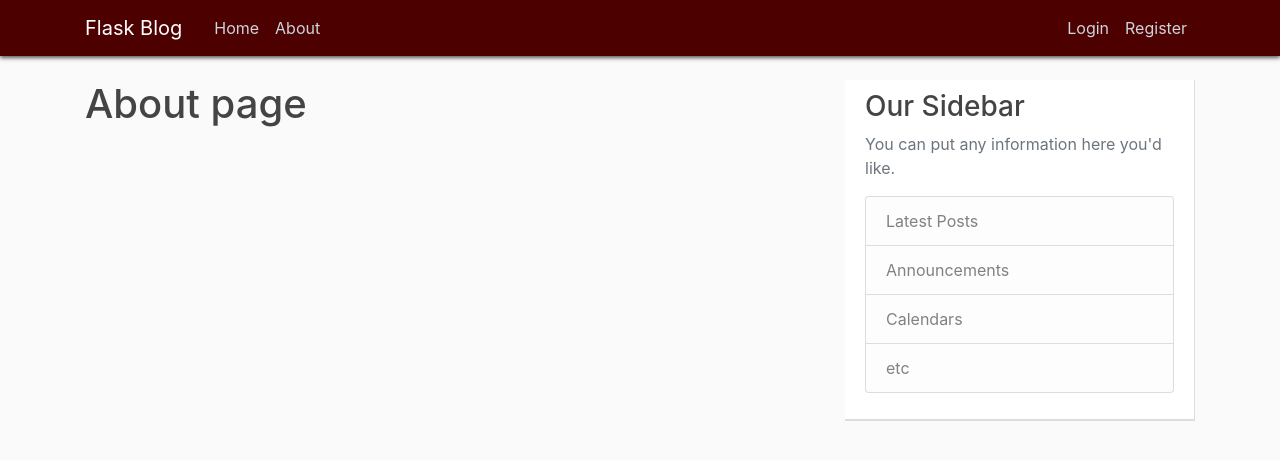
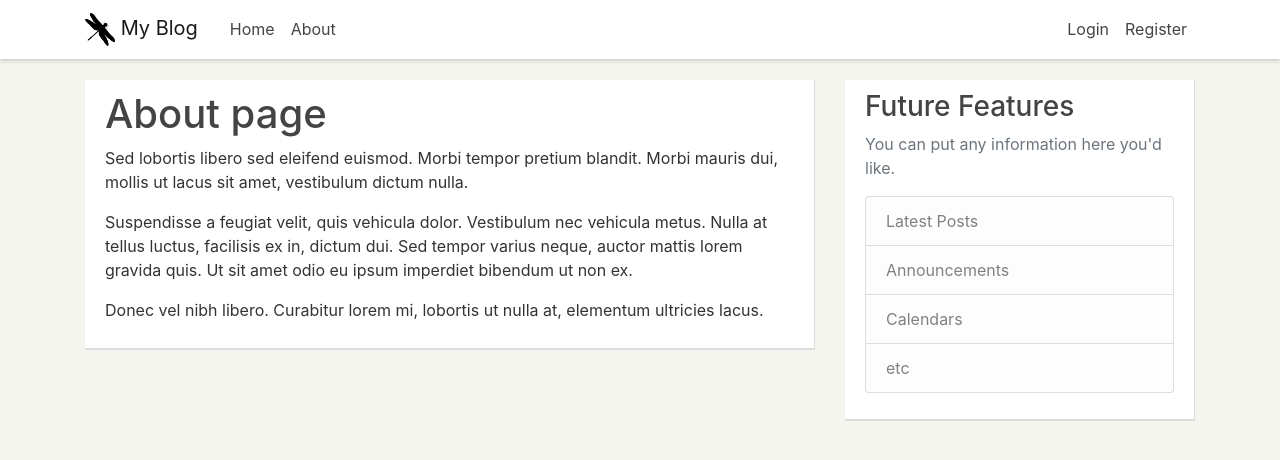
Before and after one commit to JuliaMatejko/PyFlaskBlog, a Flask app: page /about in a window 1280 px wide. Shown: the top 460 px of the page. Run offline with Flask 2, Linux system fonts and the light colour scheme; some libraries are stand-ins or nearby versions.

Commit message:
Small fixes and changes.

```diff
--- a/pyflaskblog/static/main.css
+++ b/pyflaskblog/static/main.css
@@ -1,5 +1,5 @@
 body {
-  background: #fafafa;
+  background: #f5f5f0;
   color: #333333;
   margin-top: 5rem;
 }
@@ -9,16 +9,16 @@ h1, h2, h3, h4, h5, h6 {
 }
 
 .bg-steel {
-  background-color: #4d0000;
-  box-shadow: 0 2px 4px 0 rgba(51,51,51,.8);
+  background-color: #ffffff;
+  box-shadow: 0 2px 4px 0 rgba(0,0,0,0.16);
 }
 
 .site-header .navbar-nav .nav-link {
-  color: #cbd5db;
+  color: #444444;
 }
 
 .site-header .navbar-nav .nav-link:hover {
-  color: #ffffff;
+  color: #990000;
 }
 
 .site-header .navbar-nav .nav-link.active {
@@ -38,7 +38,7 @@ h1, h2, h3, h4, h5, h6 {
 }
 
 a.article-title:hover {
-  color: #428bca;
+  color: #990000;
   text-decoration: none;
 }
 
--- a/pyflaskblog/templates/about.html
+++ b/pyflaskblog/templates/about.html
@@ -1,4 +1,14 @@
 {% extends "layout.html" %}
 {% block content %}
-	<h1>About page</h1>
+	<div class="content-section">
+		<h1>About page</h1>
+		<p>Sed lobortis libero sed eleifend euismod. Morbi tempor pretium blandit. Morbi mauris dui, mollis ut lacus sit amet, vestibulum dictum nulla.
+		</p>
+		<p>
+		Suspendisse a feugiat velit, quis vehicula dolor. Vestibulum nec vehicula metus. Nulla at tellus luctus, facilisis ex in, dictum dui. Sed tempor varius neque, auctor mattis lorem gravida quis. Ut sit amet odio eu ipsum imperdiet bibendum ut non ex.
+		</p>
+		<p>
+		Donec vel nibh libero. Curabitur lorem mi, lobortis ut nulla at, elementum ultricies lacus.
+		</p>
+	</div>
 {% endblock content %}
--- a/pyflaskblog/templates/layout.html
+++ b/pyflaskblog/templates/layout.html
@@ -11,16 +11,19 @@
     <link rel="stylesheet" type="text/css" href="{{ url_for('static', filename='main.css') }}">
 
 	{% if title %}
-		<title>Flask Blog - {{ title }}</title>
+		<title>My Blog - {{ title }}</title>
 	{% else %}
-		<title>Flask Blog</title>
+		<title>My Blog</title>
 	{% endif %}
 </head>
 <body>
 	<header class="site-header">
-	  <nav class="navbar navbar-expand-md navbar-dark bg-steel fixed-top">
+	  <nav class="navbar navbar-expand-md navbar-light bg-steel fixed-top">
 	    <div class="container">
-	      <a class="navbar-brand mr-4" href="/">Flask Blog</a>
+	      <a class="navbar-brand mr-4" href="/">
+	      <img src="{{ url_for('static', filename='profile_pics/logo.png') }}" alt="Logo" style="width:30px;">
+	      My Blog
+	  	  </a>
 	      <button class="navbar-toggler" type="button" data-toggle="collapse" data-target="#navbarToggle" aria-controls="navbarToggle" aria-expanded="false" aria-label="Toggle navigation">
 	        <span class="navbar-toggler-icon"></span>
 	      </button>
@@ -60,7 +63,7 @@
 	    </div>
 	    <div class="col-md-4">
 	      <div class="content-section">
-	        <h3>Our Sidebar</h3>
+	        <h3>Future Features</h3>
 	        <p class='text-muted'>You can put any information here you'd like.
 	          <ul class="list-group">
 	            <li class="list-group-item list-group-item-light">Latest Posts</li>
--- a/pyflaskblog/users/routes.py
+++ b/pyflaskblog/users/routes.py
@@ -98,7 +98,7 @@ def reset_token(token):
 	user = User.verify_reset_token(token)
 	if user is None:
 		flash('That is an invalid or expired token', 'warning')
-		return redirect(url_for('reset_request'))
+		return redirect(url_for('users.reset_request'))
 	form = ResetPasswordForm()
 	if form.validate_on_submit():
 		hashed_password = bcrypt.generate_password_hash(form.password.data).decode('utf-8')
--- a/pyflaskblog/users/utils.py
+++ b/pyflaskblog/users/utils.py
@@ -26,7 +26,7 @@ def send_reset_email(user):
 				  sender='noreply@demo.com',
 				  recipients=[user.email])
 	msg.body = f'''To reset your password, visit the following link:
-{url_for('reset_token', token=token, _external=True)}
+{url_for('users.reset_token', token=token, _external=True)}
 If you did not make this request then simply ignore this email and no changes will be made.
 '''
 	mail.send(msg)
```
Also changed, not shown: pyflaskblog/site.db, pyflaskblog/static/profile_pics/13eb1d4f12395ba4.jpg (added), pyflaskblog/static/profile_pics/6171be26def5f750.png (deleted), pyflaskblog/static/profile_pics/default.jpg, pyflaskblog/static/profile_pics/f93ef8619d104efb.png (renamed from pyflaskblog/static/profile_pics/445c430ee9669422.png), pyflaskblog/static/profile_pics/logo.png (added).
